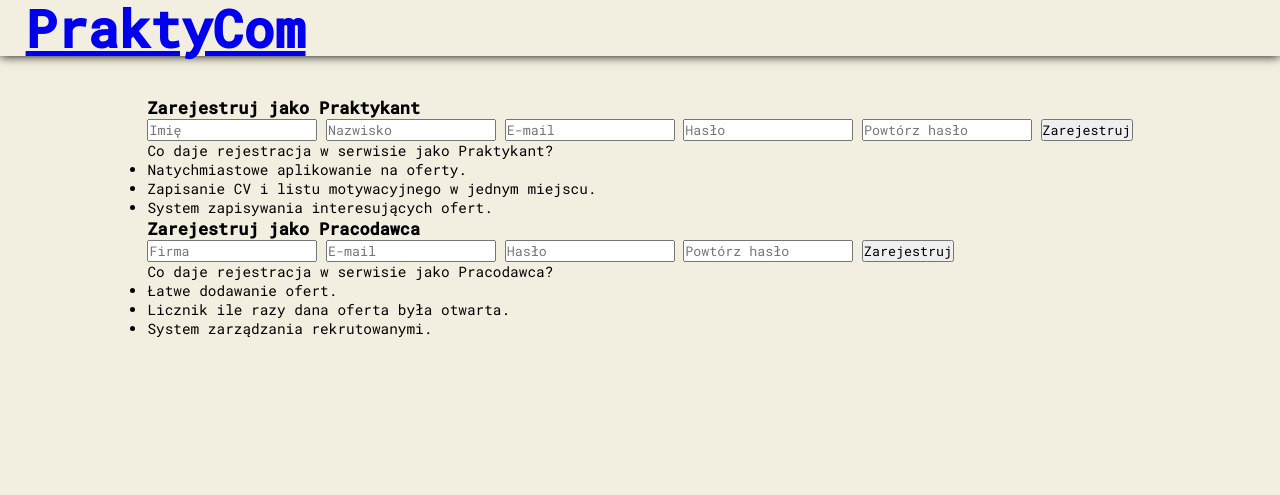
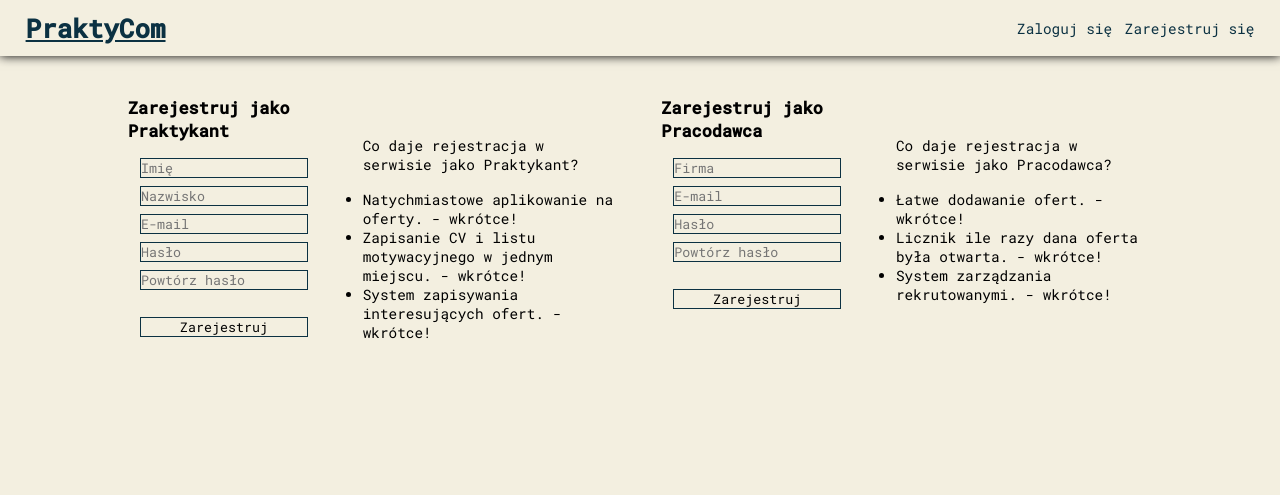
Before and after one commit to Maks-Kopydlowski/PraktyCom, a PHP site: page /singup.php in a window 1280 px wide. Shown: the top 495 px of the page. Run offline with PHP 8.4, Linux system fonts and the light colour scheme; style sheets or scripts are compiled from the project's sources.

Commit message:
Poprawa kodu
Poprawiony formularz logowania, rejestracji. Dodane style.

```diff
--- a/script.js
+++ b/script.js
@@ -8,10 +8,18 @@ loginPraktykantButton.addEventListener("click", () => {
   loginPraktykantButton.style.borderTop = "unset";
   loginPracodawcaButton.style.borderLeft = "unset";
   loginPracodawcaButton.style.borderTop = "solid #0b3142 1px";
+  loginPracodawcaButton.style.background = "#dbfab7";
+  loginPraktykantButton.style.background = "#f3efe0";
+  loginPraktykantButton.style.cursor = "unset";
+  loginPracodawcaButton.style.cursor = "pointer";
 });
 loginPracodawcaButton.addEventListener("click", () => {
   loginPracodawcaButton.style.borderLeft = "solid #0b3142 1px";
   loginPracodawcaButton.style.borderTop = "unset";
   loginPraktykantButton.style.borderRight = "unset";
   loginPraktykantButton.style.borderTop = "solid #0b3142 1px";
+  loginPraktykantButton.style.background = "#dbfab7";
+  loginPracodawcaButton.style.background = "#f3efe0";
+  loginPraktykantButton.style.cursor = "pointer";
+  loginPracodawcaButton.style.cursor = "unset";
 });
--- a/singup.php
+++ b/singup.php
@@ -1,32 +1,56 @@
 <?php
     include "connection.php";
     session_start();
+$loginPage = 'login.php';
+$signupPage = 'singup.php';
+
+function generatePageLink($page, $label, $params = '', $class) {
+    return "<a href='$page?$params' class='$class' >$label</a>";
+}
 ?>
 <!DOCTYPE html>
 <html lang="pl">
 <head>
     <meta charset="UTF-8">
     <meta name="viewport" content="width=device-width, initial-scale=1.0">
-    <link rel="stylesheet" href="style.scss">
+    <link rel="stylesheet" href="style.css">
     <title>PraktyCom</title>
     <link rel="preconnect" href="https://fonts.googleapis.com">
     <link rel="preconnect" href="https://fonts.gstatic.com" crossorigin>
     <link href="https://fonts.googleapis.com/css2?family=Roboto+Mono:wght@400;500&family=Roboto:wght@100;300&display=swap" rel="stylesheet">
 </head>
 <body>
-    <header>
-        <div id="logo"><h1><a href="index.php">PraktyCom</a></h1></div>
-    </header>
-    <main id="mainRejestracja">
+<header>
+    <a href="index.php" id="logo">PraktyCom</a>
+    <div id="opcje">
+    <?php
+    if (isset($_SESSION['user_id'])) {
+        if (isset($_SESSION['user_imie']) && isset($_SESSION['user_nazwisko'])) {
+            $userParams = $_SESSION['user_imie'] . '.' . $_SESSION['user_nazwisko'] . '.' . $_SESSION['user_id'];
+            echo generatePageLink('panelPraktykanta.php', 'Konto', $userParams, '');
+        } elseif (isset($_SESSION['user_firma'])) {
+            $userParams = $_SESSION['user_firma'] . '.' . $_SESSION['user_id'];
+            echo generatePageLink('panelPracodawcy.php', 'Konto', $userParams, '');
+        }
+        echo generatePageLink('logout.php', 'Wyloguj', '', '');
+    } else {
+        echo generatePageLink($loginPage, 'Zaloguj się', '', '');
+        echo generatePageLink($signupPage, 'Zarejestruj się', '', '');
+    }
+    ?>
+    </div>
+</header>
+<main>
+    <div class="rejestracjaBox">
         <div id="praktykantRejestracja" class="formularzRejestracja">
         <h3>Zarejestruj jako Praktykant</h3>
             <form action="rejestracjaPraktykant.php" method="post">
                 <input type="text" placeholder="Imię" id="imie" name="imie" required>
                 <input type="text" placeholder="Nazwisko" id="nazwisko" name="nazwisko" required>
-                <input type="email" placeholder="E-mail" id="email" name="email" required>
-                <input type="password" placeholder="Hasło" name="haslo" id="haslo" required>
-                <input type="password" placeholder="Powtórz hasło" name="powtorzHaslo" id="powtorzHaslo" required>
-                <input type="submit" value="Zarejestruj" id="submit" class="button">
+                <input type="email" placeholder="E-mail" class="email" name="email" required>
+                <input type="password" placeholder="Hasło" name="haslo" class="haslo" required>
+                <input type="password" placeholder="Powtórz hasło" name="powtorzHaslo" class="powtorzHaslo" required><br>
+                <input type="submit" value="Zarejestruj" class="button">
             </form>
             <?php
             if(isset($_SESSION['messagePraktykant'])) {
@@ -38,19 +62,19 @@
         <div id="praktykantOpis" class="opisy">
             <p>Co daje rejestracja w serwisie jako Praktykant?</p>
             <ul>
-                <li>Natychmiastowe aplikowanie na oferty.</li>
-                <li>Zapisanie CV i listu motywacyjnego w jednym miejscu.</li>
-                <li>System zapisywania interesujących ofert.</li>
+                <li>Natychmiastowe aplikowanie na oferty. - wkrótce!</li>
+                <li>Zapisanie CV i listu motywacyjnego w jednym miejscu. - wkrótce!</li>
+                <li>System zapisywania interesujących ofert. - wkrótce!</li>
             </ul>
         </div>
         <div id="pracodawcaRejestracja" class="formularzRejestracja">
         <h3>Zarejestruj jako Pracodawca</h3>
             <form action="rejestracjaPracodawca.php" method="post">
                 <input type="text" placeholder="Firma" id="firma" name="firma" required>
-                <input type="email" placeholder="E-mail" id="email" name="email" required>
-                <input type="password" placeholder="Hasło" name="haslo" id="haslo" required>
-                <input type="password" placeholder="Powtórz hasło" name="powtorzHaslo" id="powtorzHaslo"required>
-                <input type="submit" value="Zarejestruj" id="submit" class="button">
+                <input type="email" placeholder="E-mail" class="email" name="email" required>
+                <input type="password" placeholder="Hasło" name="haslo" class="haslo" required>
+                <input type="password" placeholder="Powtórz hasło" name="powtorzHaslo" class="powtorzHaslo"required><br>
+                <input type="submit" value="Zarejestruj" class="button">
             </form>
             <?php
             if(isset($_SESSION['messagePracodawca'])) {
@@ -62,13 +86,13 @@
         <div id="pracodawcaOpis" class="opisy">
             <p>Co daje rejestracja w serwisie jako Pracodawca?</p>
             <ul>
-                <li>Łatwe dodawanie ofert.</li>
-                <li>Licznik ile razy dana oferta była otwarta.</li>
-                <li>System zarządzania rekrutowanymi.</li>
+                <li>Łatwe dodawanie ofert. - wkrótce!</li>
+                <li>Licznik ile razy dana oferta była otwarta. - wkrótce!</li>
+                <li>System zarządzania rekrutowanymi. - wkrótce!</li>
             </ul>
         </div>
-
-    </main>
-    <script src="script.js"></script>
+    </div>
+</main>
+    <!-- <script src="script.js"></script> -->
 </body>
 </html>
--- a/style.css
+++ b/style.css
@@ -51,6 +51,41 @@ body {
 main {
   margin: 5vh 0 0 0;
   min-height: 50vh;
+}
+main .rejestracjaBox {
+  display: flex;
+  flex-direction: row;
+  width: 80vw;
+  justify-content: space-between;
+}
+main .rejestracjaBox .formularzRejestracja {
+  display: flex;
+  flex-direction: column;
+  align-items: center;
+  width: 15vw;
+}
+main .rejestracjaBox .formularzRejestracja form {
+  display: flex;
+  flex-direction: column;
+  justify-content: center;
+}
+main .rejestracjaBox .formularzRejestracja form input {
+  background: unset;
+  border: #0b3142 solid 1px;
+  margin-bottom: 1vh;
+}
+main .rejestracjaBox .formularzRejestracja form .button {
+  cursor: pointer;
+}
+main .rejestracjaBox .formularzRejestracja h3 {
+  margin-bottom: 2vh;
+}
+main .rejestracjaBox .opisy {
+  width: 20vw;
+  margin-top: 5vh;
+}
+main .rejestracjaBox .opisy p {
+  margin-bottom: 2vh;
 }
 main pre {
   white-space: pre-wrap;
@@ -133,6 +168,7 @@ main .loginBox {
 main .loginBox input {
   background: unset;
   border: solid #0b3142 1px;
+  padding: 0.1vw;
 }
 main .loginBox .loginButton {
   width: 10vw;
@@ -155,12 +191,14 @@ main #typKontaPraktykant {
   border-right: solid #0b3142 1px;
   border-bottom: unset;
   width: 10vw;
+  cursor: unset;
 }
 main #typKontaPracodawca {
-  background: unset;
+  background: #dbfab7;
   border-top: solid #0b3142 1px;
   border-left: unset;
   border-right: unset;
   border-bottom: unset;
   width: 10vw;
+  cursor: pointer;
 }
--- a/style.scss
+++ b/style.scss
@@ -47,6 +47,41 @@ body {
   flex-direction: column;
 }
 main {
+  .rejestracjaBox {
+    display: flex;
+    flex-direction: row;
+    width: 80vw;
+    justify-content: space-between;
+    .formularzRejestracja {
+      display: flex;
+      flex-direction: column;
+      align-items: center;
+      width: 15vw;
+      form {
+        display: flex;
+        flex-direction: column;
+        justify-content: center;
+        input {
+          background: unset;
+          border: #0b3142 solid 1px;
+          margin-bottom: 1vh;
+        }
+        .button {
+          cursor: pointer;
+        }
+      }
+      h3 {
+        margin-bottom: 2vh;
+      }
+    }
+    .opisy {
+      width: 20vw;
+      margin-top: 5vh;
+      p {
+        margin-bottom: 2vh;
+      }
+    }
+  }
   pre {
     white-space: pre-wrap;
   }
@@ -110,8 +145,6 @@ main {
         background: #dbfab7;
         color: black;
       }
-      .przyciskiStrony {
-      }
 
       .przyciskiStrony.active {
         font-weight: 900;
@@ -140,6 +173,7 @@ main {
     input {
       background: unset;
       border: solid $color1 1px;
+      padding: 0.1vw;
     }
     .loginButton {
       width: 10vw;
@@ -163,14 +197,16 @@ main {
     border-right: solid $color1 1px;
     border-bottom: unset;
     width: 10vw;
+    cursor: unset;
   }
   #typKontaPracodawca {
-    background: unset;
+    background: #dbfab7;
     border-top: solid $color1 1px;
     border-left: unset;
     border-right: unset;
     border-bottom: unset;
     width: 10vw;
+    cursor: pointer;
   }
 }
 
```
Also changed, not shown: panelPraktykanta.php (+74 -0 lines), upload.php (added, +24 -0 lines).
